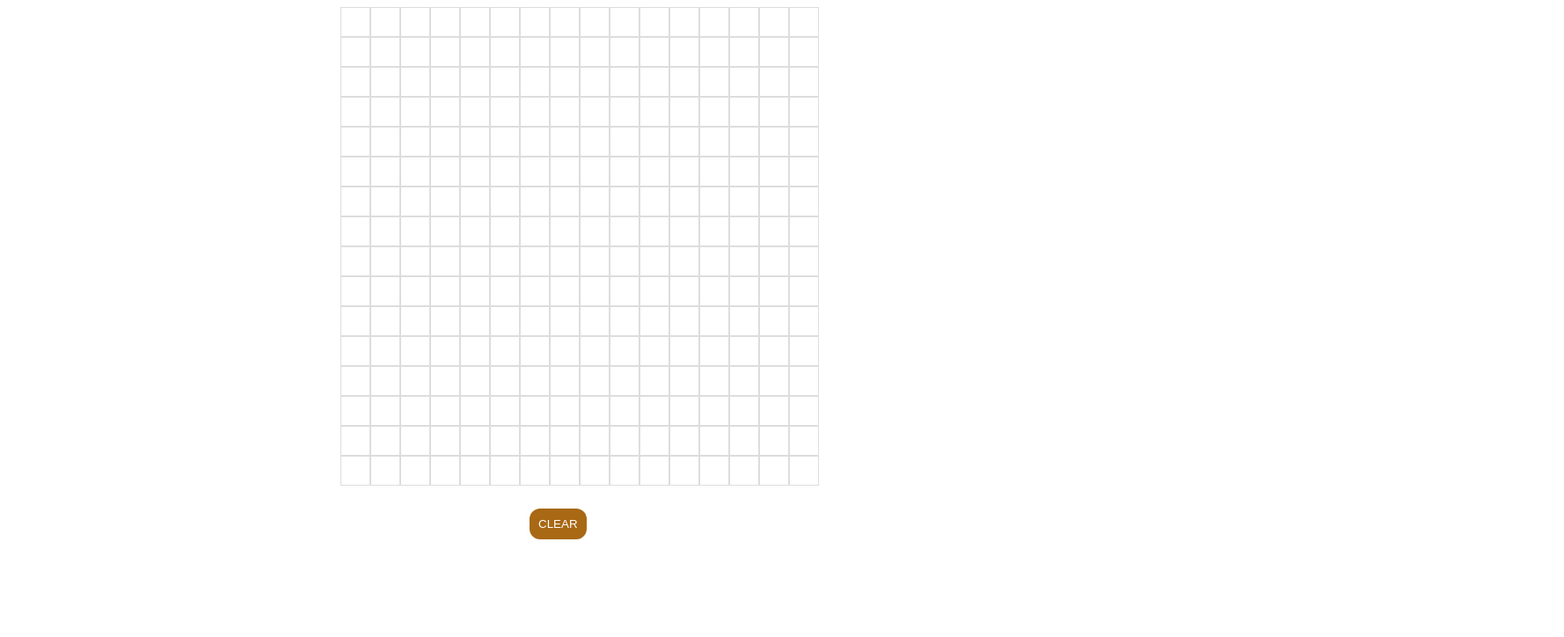
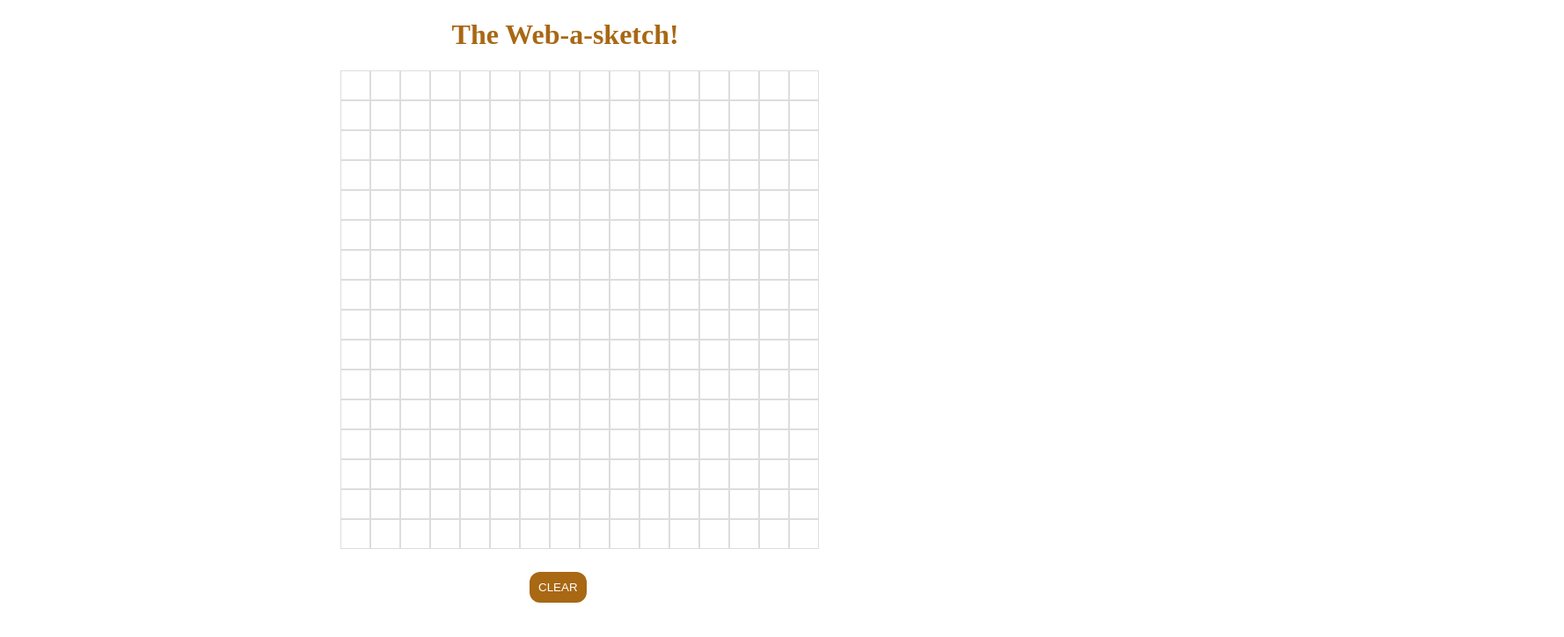
Before and after one commit to ashinaola/etch-a-sketch, a plain HTML site: page index.html in a window 1280 px wide. Shown: the whole page at 88% size, 1778 px wide, since content can reach past the window. Drawn offline with Linux system fonts and the light colour scheme.

Commit message:
added title

```diff
--- a/index.html
+++ b/index.html
@@ -5,6 +5,7 @@
         <link rel="stylesheet" href="index.css">
     </head>
     <body>
+        <h1 id="title">The Web-a-sketch!</h1>
         <div id="container">
         </div>
         <div id="buttons">
```
